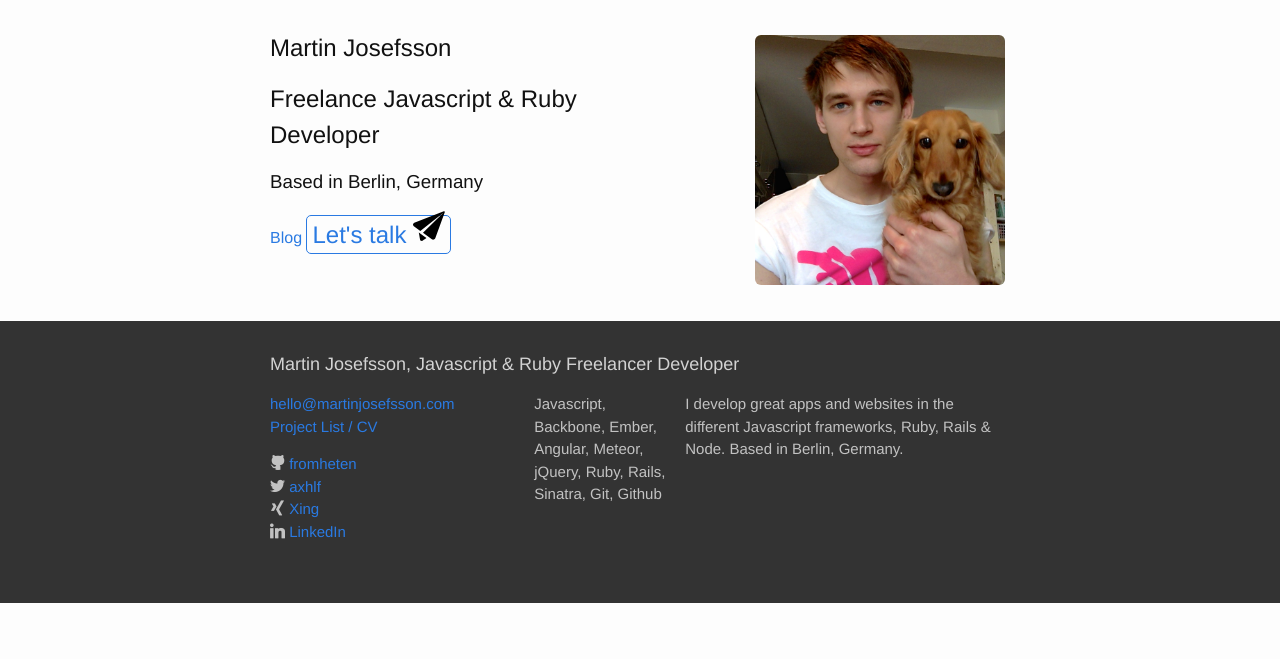
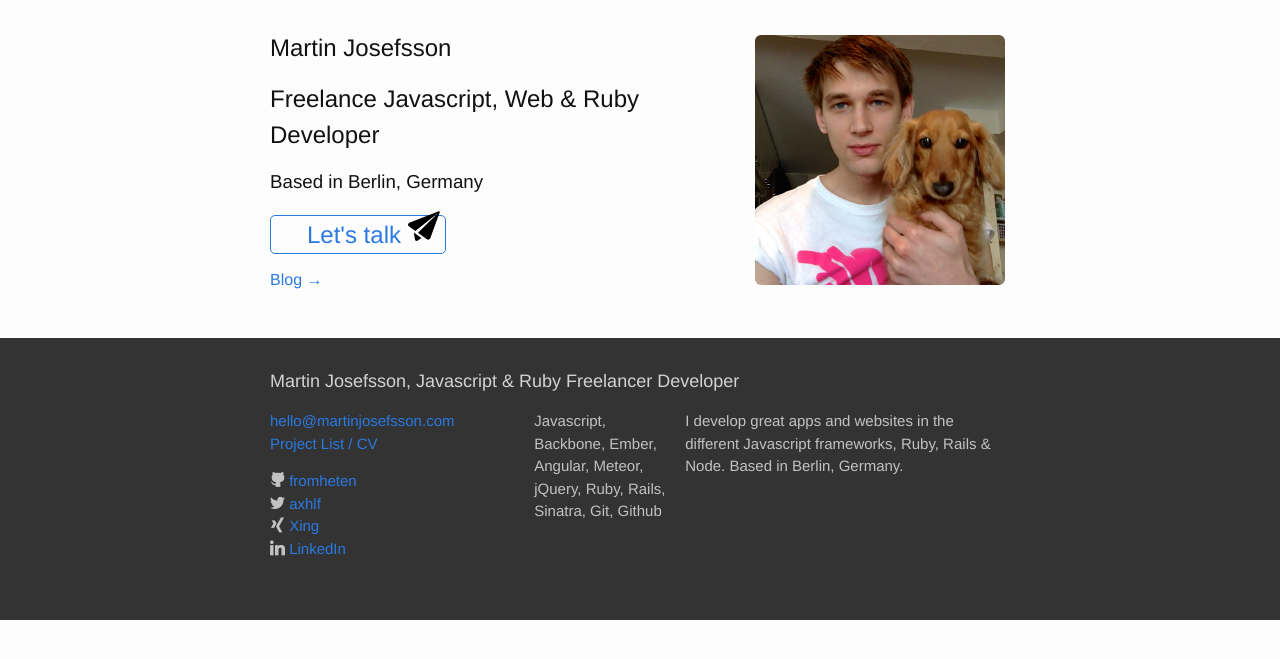
Before and after one commit to fromheten/fromheten.github.io, a Jekyll site: the page built from index.html, in a window 1280 px wide. Shown: the top 659 px of the page. Built offline with Jekyll 4.4.1, drawn with Linux system fonts in a browser that asks for light colours.

Commit message:
Nicer front page

```diff
--- a/_sass/_base.scss
+++ b/_sass/_base.scss
@@ -5,6 +5,7 @@
   border: 1px solid $brand-color;
   border-radius: 5px;
   padding: 5px;
+  padding-left: 1.5em;
   font-size: 1.5em;
 
   &:hover {
--- a/index.html
+++ b/index.html
@@ -5,10 +5,11 @@
 <img src="images/profile.jpg" alt="Picture of me" class="profile-picture">
 <section class="presentation">
   <h1>Martin Josefsson</h1>
-  <h2>Freelance Javascript & Ruby Developer</h2>
+  <h2>Freelance Javascript, Web & Ruby Developer</h2>
   <h3>Based in Berlin, Germany</h3>
-  <p><a href="/blog.html">Blog</a>
-  <a href="mailto:{{ site.email }}?subject=Project" class="call-to-action">Let's talk
+
+  <p><a href="mailto:{{ site.email }}?subject=Project" class="call-to-action">
+    Let's talk
 
     <svg version="1.1" id="Layer_1" xmlns="http://www.w3.org/2000/svg" xmlns:xlink="http://www.w3.org/1999/xlink" x="0px" y="0px"
       width="32px" height="32px" viewBox="0 0 32 32" enable-background="new 0 0 32 32" xml:space="preserve">
```
Also changed, not shown: other parts of index.html (+1 -0 lines). Lines whose indentation alone changed are shown as unchanged.
